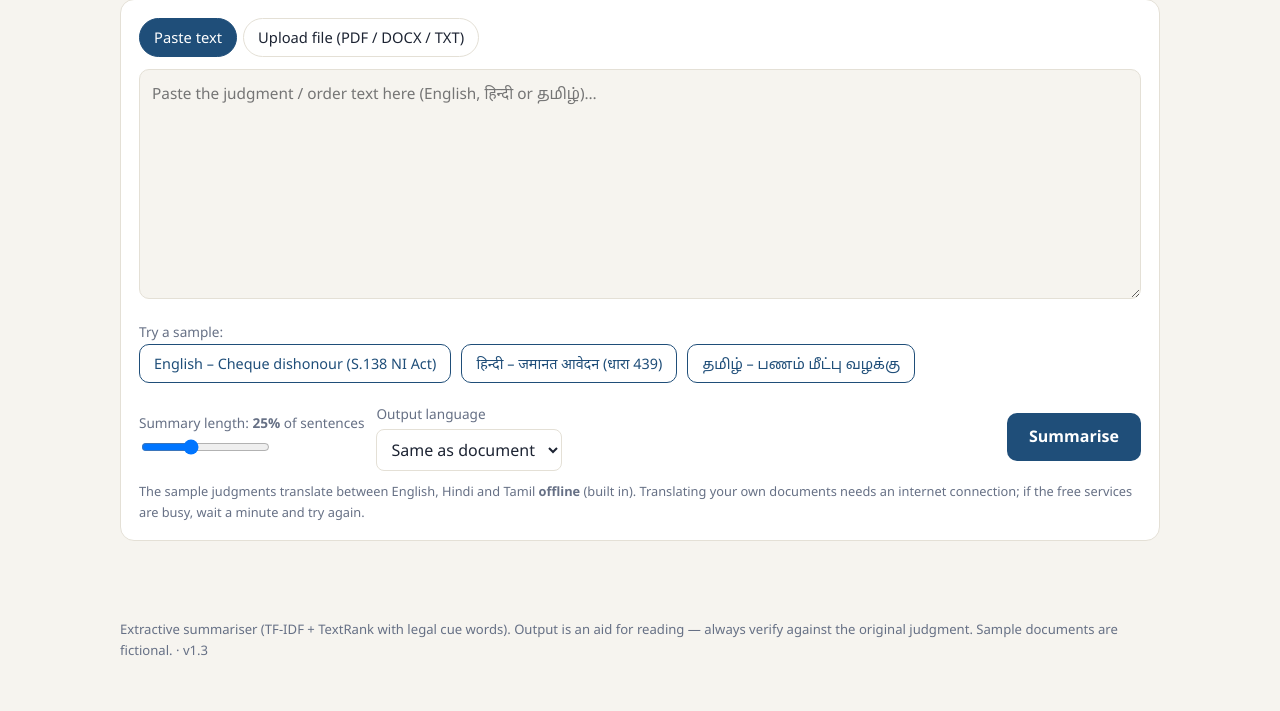
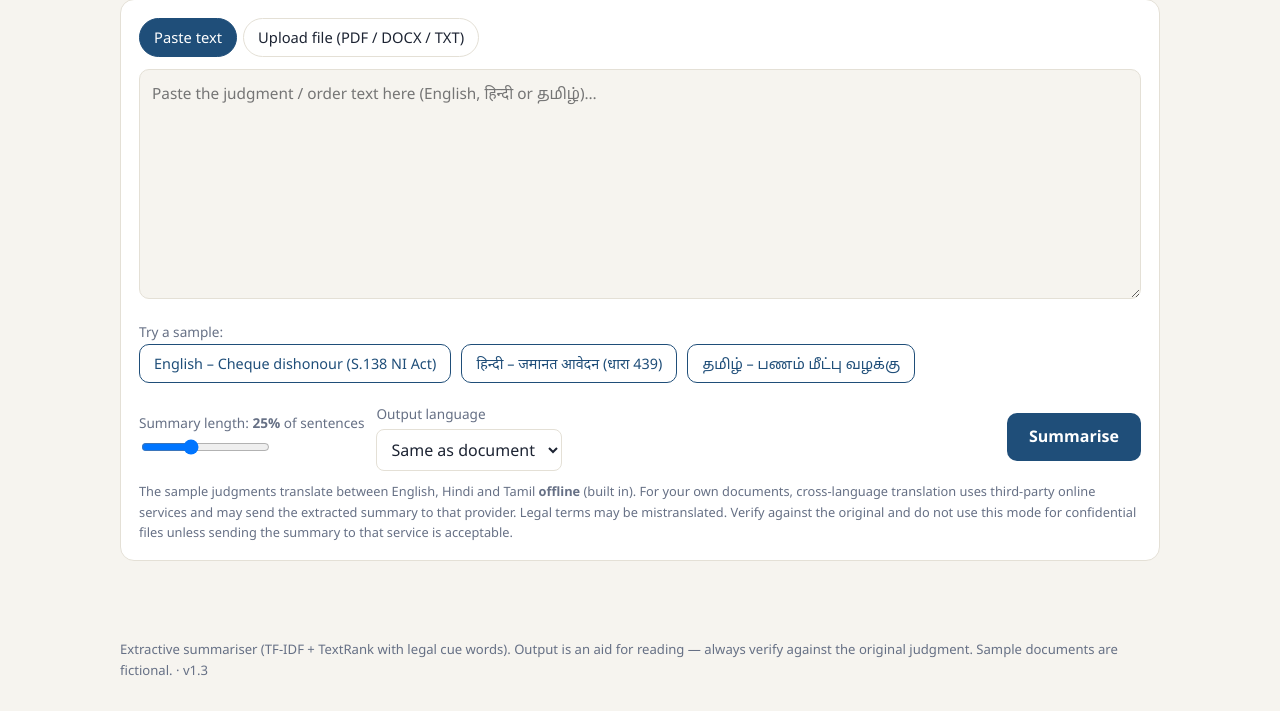
Before and after one commit to singleshade8/legal-document-summarizer, a Flask app: page / in a window 1280 px wide. Shown: the part 120-831 px from the top of the page. Before the commit the page ends 776 px from the top, so only its background shows below. Run offline with Flask 3, Linux system fonts and the light colour scheme.

Commit message:
Surface legal accuracy and translation privacy warnings

```diff
--- a/templates/index.html
+++ b/templates/index.html
@@ -118,8 +118,10 @@
       <div style="margin-left:auto"><button class="btn" id="go">Summarise</button></div>
     </div>
     <p class="k" style="font-size:.8rem;color:var(--muted);margin:10px 0 0">
-      The sample judgments translate between English, Hindi and Tamil <b>offline</b> (built in). Translating your own
-      documents needs an internet connection; if the free services are busy, wait a minute and try again.</p>
+      The sample judgments translate between English, Hindi and Tamil <b>offline</b> (built in). For your own documents,
+      cross-language translation uses third-party online services and may send the extracted summary to that provider.
+      Legal terms may be mistranslated. Verify against the original and do not use this mode for confidential files unless
+      sending the summary to that service is acceptable.</p>
   </section>
 
   <div id="status"></div>
@@ -143,7 +145,7 @@
         <div id="summary"></div>
       </div>
     </div>
-    <div class="print-only" id="printFoot">Automatically generated extractive summary (Nyaya Saar). Every line is taken from the original judgment. This is a reading aid, not legal advice - verify against the original document.</div>
+    <div class="print-only" id="printFoot">Automatically generated summary (Nyaya Saar). Extractive lines are selected from the source; translated views may be machine-translated. Metadata and outcome detection are heuristic. This is a reading aid, not legal advice — verify all details against the original judgment.</div>
   </section>
 </main>
 
```
